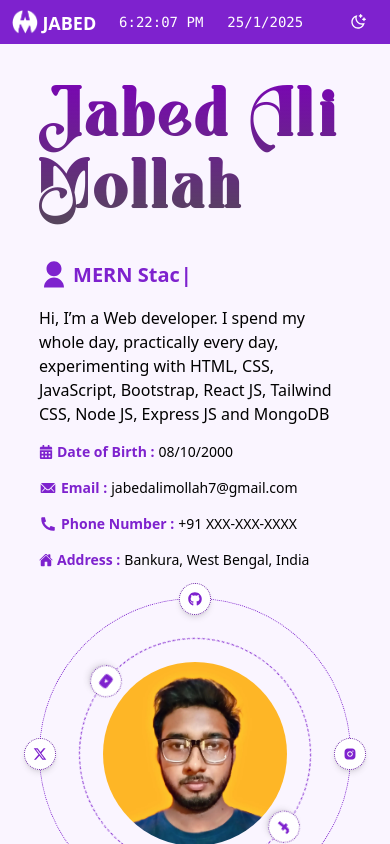
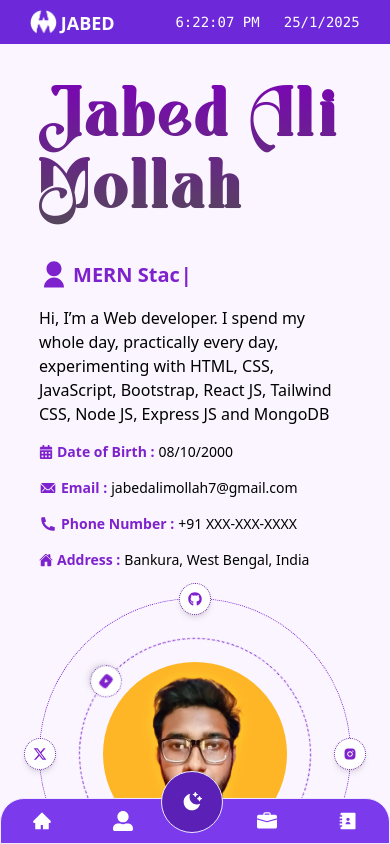
Before and after one commit to jabedalimollah/nextjs-portfolio, a Next.js app: page /about in a window 390 px wide. Shown: the top 844 px of the page. Built offline with nearby package versions, Linux system fonts and the light colour scheme.

Commit message:
add bottom menu and fix some design

```diff
--- a/src/app/layout.tsx
+++ b/src/app/layout.tsx
@@ -5,6 +5,7 @@ import Header from "@/components/header";
 import GoToTop from "@/components/goToTop";
 import { StoreProvider } from "./redux/storeProvider";
 import Footer from "@/components/footer";
+import BottomMenu from "@/components/bottomMenu";
 const geistSans = Geist({
   variable: "--font-geist-sans",
   subsets: ["latin"],
@@ -34,6 +35,7 @@ export default function RootLayout({
           <Header />
           {children}
           <GoToTop />
+          <BottomMenu />
           <Footer />
         </StoreProvider>
       </body>
--- /dev/null
+++ b/src/components/bottomMenu.tsx
@@ -0,0 +1,61 @@
+"use client";
+import { setDarkMood } from "@/app/redux/slices/themeSlice";
+import Link from "next/link";
+import React from "react";
+import { AiFillHome } from "react-icons/ai";
+import { BsBriefcaseFill } from "react-icons/bs";
+import { FaUserAlt } from "react-icons/fa";
+import { LuMoonStar } from "react-icons/lu";
+import {
+  RiContactsBook3Fill,
+  RiMoonClearFill,
+  RiSunFill,
+} from "react-icons/ri";
+import { useDispatch, useSelector } from "react-redux";
+
+const BottomMenu = () => {
+  const isDarkmode = useSelector((state: any) => state.theme.darkmode);
+  const dispatch = useDispatch();
+  return (
+    <nav
+      style={{ zIndex: 99999 }}
+      className={`inline-block lg:hidden w-full fixed bottom-0 left-0 `}
+    >
+      <ul
+        className={`w-full flex justify-around items-center border border-violet-100 text-white bg-violet-600  py-3 text-xl rounded-t-3xl relative`}
+      >
+        <li className="">
+          <Link href={"/"} className={``}>
+            <AiFillHome />
+          </Link>
+        </li>
+        <li>
+          <Link href={"/about"} className={` `}>
+            <FaUserAlt />
+          </Link>
+        </li>
+        <li className={`relative`}>
+          <button
+            onClick={() => dispatch(setDarkMood())}
+            className={`absolute -bottom-3 -right-7 z-50s border border-violet-100 bg-violet-800 p-5 rounded-full`}
+          >
+            {/* <LuMoonStar /> */}
+            {isDarkmode ? <RiSunFill /> : <RiMoonClearFill />}
+          </button>
+        </li>
+        <li>
+          <Link href={"/projects"} className={` `}>
+            <BsBriefcaseFill />
+          </Link>
+        </li>
+        <li>
+          <Link href={"/contact"} className={` `}>
+            <RiContactsBook3Fill />
+          </Link>
+        </li>
+      </ul>
+    </nav>
+  );
+};
+
+export default BottomMenu;
--- a/src/components/footer.tsx
+++ b/src/components/footer.tsx
@@ -67,7 +67,7 @@ const Footer = () => {
         </div>
       </div>
       <div
-        className={`w-full flex justify-center py-4 bg-purple-950 text-sm md:text-base`}
+        className={`w-full flex justify-center pt-4 pb-20 lg:pb-4 bg-purple-950 text-sm md:text-base`}
       >
         <p>Copyright ©{year} All Rights Reserved.</p>
       </div>
--- a/src/components/goToTop.tsx
+++ b/src/components/goToTop.tsx
@@ -26,7 +26,7 @@ const goToTop: React.FC = () => {
       {isVisible && (
         <div
           onClick={goToBtn}
-          className={`to-top-animation fixed bottom-12 right-10 bg-purple-600 hover:bg-purple-700 text-white shadow-xl p-2 rounded-full cursor-pointer`}
+          className={`to-top-animation fixed bottom-24 lg:bottom-12 right-10 bg-purple-600 hover:bg-purple-700 text-white shadow-xl p-2 rounded-full cursor-pointer`}
         >
           <FaArrowUp />
         </div>
--- a/src/components/header.tsx
+++ b/src/components/header.tsx
@@ -52,9 +52,9 @@ const Header: React.FC = () => {
   //   }, 1000);
   // }, []);
   return (
-    <header className="h-11 w-full flex justify-between items-center bg-purple-700 sticky z-50 top-0 left-0">
+    <header className="h-11 w-full flex justify-around  md:justify-between items-center bg-violet-700 sticky z-50 top-0 left-0">
       <Link href={"/"} className="h-[60%]">
-        <div className="h-full ml-3 flex gap-x-1">
+        <div className="h-full ml-0 md:ml-4 lg:ml-4 flex gap-x-1">
           <img src={"/images/logo1-white.png"} alt="logo" className="h-full" />
           <h1 className="text-white font-bold uppercase text-lg">Jabed</h1>
         </div>
@@ -62,7 +62,9 @@ const Header: React.FC = () => {
       {/* ===================== Clock and Calendar Start ============================= */}
       <Dialog>
         <DialogTrigger asChild>
-          <div className={`flex gap-x-6 text-sm md:text-base`}>
+          <div
+            className={`w-auto md:w-full lg:w-auto flex justify-normal md:justify-center lg:justify-normal gap-x-6 text-sm md:text-base `}
+          >
             <button
               onClick={() => setIsClock(true)}
               className={`text-white font-mono hover:text-purple-200`}
@@ -195,7 +197,7 @@ const Header: React.FC = () => {
           </button>
         </li>
       </ul>
-      <button
+      {/* <button
         className={`flex lg:hidden text-white px-6`}
         onClick={() => dispatch(setDarkMood())}
       >
@@ -204,7 +206,7 @@ const Header: React.FC = () => {
         ) : (
           <RiMoonClearLine className=" hover:scale-125" />
         )}
-      </button>
+      </button> */}
       {/* <button
         className={`flex border-l-2 border-slate-100 text-white px-4`}
         onClick={() => dispatch(setDarkMood())}
```
